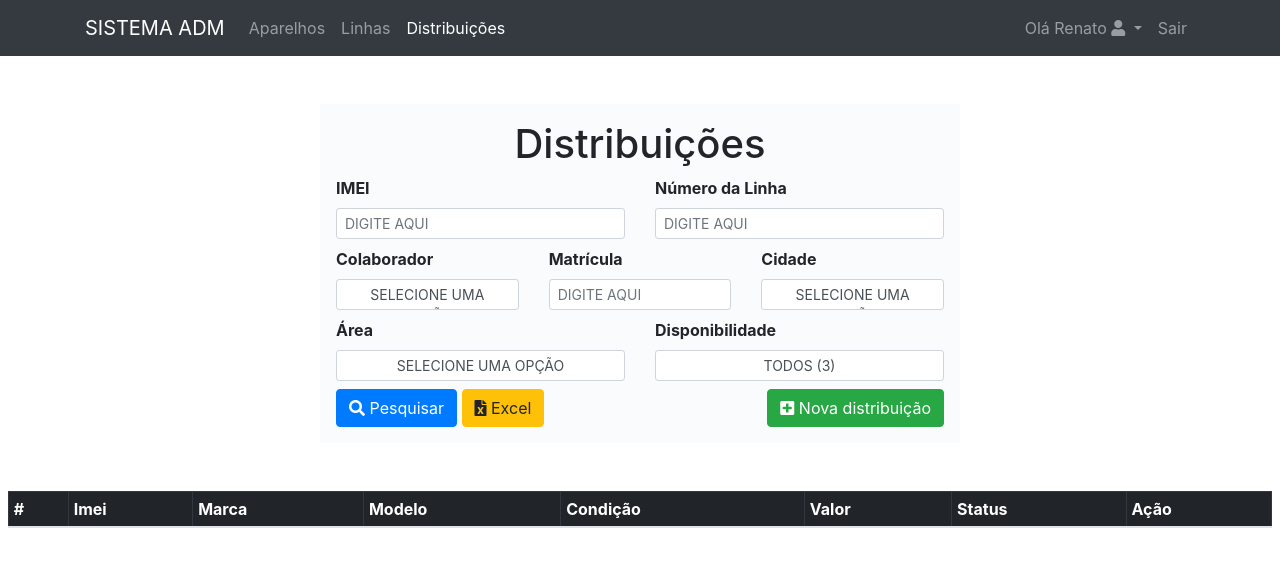
After one commit to Goodnato/sistema_adm, a CodeIgniter app: page /sistemaadm/Distribuicoes/ in a window 1280 px wide. The commit adds this page. Shown: the top 567 px of the page. Run offline with CodeIgniter, Linux system fonts and the light colour scheme; data comes from the database, SQL or seed files in the repository; tables that the repository leaves empty hold one stand-in row (values such as "Sample post"); lists and menus that the app fills with data are empty.

Commit message:
Adicionei a view Distribuicoes e linkei as paginas

```diff
--- a/application/config/constants.php
+++ b/application/config/constants.php
@@ -96,3 +96,7 @@ define('ARRAY_STATUS', [
     0 => 'INATIVO',
     1 => 'ATIVO'
 ]);
+
+define('PAGINA_APARELHOS', 1);
+define('PAGINA_LINHAS', 2);
+define('PAGINA_DISTRIBUICOES', 3);
--- a/application/controllers/Aparelhos.php
+++ b/application/controllers/Aparelhos.php
@@ -25,6 +25,8 @@ class Aparelhos extends CI_Controller
     private function carregaView()
     {
         $carregaView = [
+            'tituloAtual' => 'Aparelhos',
+            'paginaAtual' => PAGINA_APARELHOS,
             'caminhoCss' => 'assets/css/aparelhos.css',
             'caminhoJs' => 'assets/js/aparelhos.js',
             'listaMarcas' => $this->Marcas_model->consultaTodasMarcas(),
--- /dev/null
+++ b/application/controllers/Distribuicoes.php
@@ -0,0 +1,43 @@
+<?php
+
+defined('BASEPATH') or exit('No direct script access allowed');
+
+class Distribuicoes extends CI_Controller
+{
+    public function __construct()
+    {
+        parent::__construct();
+
+        $this->load->model('Aparelhos_model');
+        $this->load->model('Marcas_model');
+        $this->load->model('Modelos_model');
+        $this->load->model('Status_condicoes_aparelhos_model');
+        $this->load->model('Status_disponibilidades_model');
+    }
+
+    public function index()
+    {
+        $this->load->view('head', $this->carregaView());
+        $this->load->view('distribuicoes/index');
+        $this->load->view('footer');
+    }
+
+    private function carregaView()
+    {
+        $carregaView = [
+            'tituloAtual' => 'Distribuições',
+            'paginaAtual' => PAGINA_DISTRIBUICOES,
+            'caminhoCss' => 'assets/css/distribuicoes.css',
+            'caminhoJs' => 'assets/js/distribuicoes.js',
+            'listaMarcas' => $this->Marcas_model->consultaTodasMarcas(),
+            'listaMarcasAtivas' => $this->Marcas_model->consultaTodasMarcasPorStatus(STATUS_ATIVO),
+            'listaModelos' => $this->Modelos_model->consultaTodosModelos(),
+            'listaModelosAtivos' => $this->Modelos_model->consultaTodosModelosPorStatus(STATUS_ATIVO),
+            'listaStatusCondicoes' => $this->Status_condicoes_aparelhos_model->consultaTodosStatus(),
+            'listaStatusDisponibilidades' => $this->Status_disponibilidades_model->consultaTodosStatus(),
+            'listaUsuariosCadastroAparelho' => $this->Aparelhos_model->consultaTodosUsuariosCadastroAparelho()
+        ];
+
+        return $carregaView;
+    }
+}
--- a/application/controllers/Linhas.php
+++ b/application/controllers/Linhas.php
@@ -24,6 +24,8 @@ class Linhas extends CI_Controller
     private function carregaView()
     {
         $carregaView = [
+            'tituloAtual' => 'Linhas',
+            'paginaAtual' => PAGINA_LINHAS,
             'caminhoCss' => 'assets/css/linhas.css',
             'caminhoJs' => 'assets/js/linhas.js',
             'listaCategorias' => $this->Categorias_model->consultaTodasCategorias(),
--- /dev/null
+++ b/application/views/distribuicoes/index.php
@@ -0,0 +1,262 @@
+<div class="container-fluid">
+    <div class="row justify-content-center mt-5">
+        <div class="col-6 p-3" style="background-color: #FAFBFC;">
+            <form>
+                <div class="row">
+                    <div class="col-12">
+                        <h1 class="text-center">Distribuições</h1>
+                    </div>
+                </div>
+                <div class="row">
+                    <div class="col">
+                        <label for="pesquisaImei" class="form-label">IMEI</label>
+                        <input type="number" class="form-control form-control-sm" id="pesquisaImei" placeholder="DIGITE AQUI">
+                    </div>
+                    <div class="col">
+                        <label for="pesquisaNumero" class="form-label">Número da Linha</label>
+                        <input type="text" class="form-control form-control-sm" id="pesquisaNumero" placeholder="DIGITE AQUI">
+                    </div>
+                </div>
+                <div class="row mt-2">
+                    <div class="col-4">
+                        <label for="pesquisaColaborador" class="form-label">Colaborador</label><br>
+                        <select id="pesquisaColaborador" multiple="multiple">
+                        </select>
+                    </div>
+                    <div class="col-4">
+                        <label for="pesquisaMatricula" class="form-label">Matrícula</label>
+                        <input type="text" class="form-control form-control-sm" id="pesquisaMatricula" placeholder="DIGITE AQUI">
+                    </div>
+                    <div class="col-4">
+                        <label for="pesquisaCidade" class="form-label">Cidade</label>
+                        <select id="pesquisaCidade" multiple="multiple">
+                        </select>
+                    </div>
+                </div>
+                <div class="row mt-2">
+                    <div class="col">
+                        <label for="pesquisaArea" class="form-label">Área</label><br>
+                        <select id="pesquisaArea" multiple="multiple">
+                        </select>
+                    </div>
+                    <div class="col">
+                        <label for="pesquisaDisponibilidade" class="form-label">Disponibilidade</label><br>
+                        <select id="pesquisaDisponibilidade" multiple="multiple">
+                            <?php foreach ($listaStatusDisponibilidades as $status) { ?>
+                                <option value="<?= $status['id'] ?>"><?= $status['nome'] ?></option>
+                            <?php } ?>
+                        </select>
+                    </div>
+                </div>
+                <div class="row mt-2">
+                    <div class="col-12">
+                        <button class="btn btn-primary" id="btnPesquisarFiltros"><i class="fas fa-search"></i> Pesquisar</button>
+                        <button class="btn btn-warning"><i class="fas fa-file-excel"></i> Excel</button>
+                        <button type="button" class="btn btn-success float-right" data-toggle="modal" data-target="#modalNovoAparelho"><i class="fas fa-plus-square"></i> Nova distribuição</button>
+                    </div>
+                </div>
+            </form>
+        </div>
+    </div>
+    <div class="row mt-5 px-2">
+        <div class="table-responsive">
+            <table class="table table-striped table-bordered table-sm" id="tabelaAparelhos">
+                <thead class="table-dark">
+                    <tr>
+                        <th scope="col">#</th>
+                        <th scope="col">Imei</th>
+                        <th scope="col">Marca</th>
+                        <th scope="col">Modelo</th>
+                        <th scope="col">Condição</th>
+                        <th scope="col">Valor</th>
+                        <th scope="col">Status</th>
+                        <th scope="col">Ação</th>
+                    </tr>
+                </thead>
+                <tbody>
+                </tbody>
+            </table>
+        </div>
+    </div>
+</div>
+
+<div class="modal fade" id="modalNovoAparelho" tabindex="-1">
+    <div class="modal-dialog modal-lg">
+        <div class="modal-content">
+            <div class="modal-header">
+                <h5 class="modal-title text-success"><i class="fas fa-plus-square"></i> Novo aparelho</h5>
+                <button type="button" class="close" data-dismiss="modal" aria-label="Close">
+                    <span aria-hidden="true">&times;</span>
+                </button>
+            </div>
+            <div class="modal-body">
+                <div class="container-fluid">
+                    <div class="row">
+                        <div class="col-12">
+                            <form>
+                                <div class="row">
+                                    <div class="col">
+                                        <div id="cadastroAlert" class="alert alert-danger d-none" role="alert">
+                                            <div id="cadastroMensagem"></div>
+                                        </div>
+                                    </div>
+                                </div>
+                                <div class="row">
+                                    <div class="col">
+                                        <label for="cadastroImei" class="form-label">IMEI*</label>
+                                        <input type="number" name="imei" class="form-control form-control-sm" id="cadastroImei" placeholder="DIGITE AQUI">
+                                    </div>
+                                    <div class="col">
+                                        <label for="cadastroModelo" class="form-label">Modelo*</label>
+                                        <select class="form-control form-control-sm" id="cadastroModelo">
+                                            <option value>SELECIONE</option>
+                                            <?php foreach ($listaModelosAtivos as $modelo) { ?>
+                                                <option value="<?= $modelo['id'] ?>"><?= $modelo['nome'] ?></option>
+                                            <?php } ?>
+                                        </select>
+                                    </div>
+                                </div>
+                                <div class="row mt-2">
+                                    <div class="col">
+                                        <label for="cadastroMarca" class="form-label">Marca*</label>
+                                        <input type="text" class="form-control form-control-sm text-center" id="cadastroMarca" value="SELECIONE UM MODELO" disabled>
+                                    </div>
+                                    <div class="col">
+                                        <label for="cadastroStatusCondicaoAparelho" class="form-label">Condição aparelho*</label>
+                                        <select class="form-control form-control-sm" id="cadastroStatusCondicaoAparelho">
+                                            <?php foreach ($listaStatusCondicoes as $status) { ?>
+                                                <option value="<?= $status['id'] ?>"><?= $status['nome'] ?></option>
+                                            <?php } ?>
+                                        </select>
+                                    </div>
+                                </div>
+                                <div class="row mt-2">
+                                    <div class="col-6">
+                                        <label for="cadastroNotaFiscal" class="form-label">Nota fiscal</label>
+                                        <input type="number" class="form-control form-control-sm" id="cadastroNotaFiscal" placeholder="DIGITE AQUI">
+                                    </div>
+                                    <div class="col-6">
+                                        <label for="cadastroDataNotaFiscal" class="form-label">Data nota fiscal</label>
+                                        <input type="date" class="form-control form-control-sm" id="cadastroDataNotaFiscal">
+                                    </div>
+                                </div>
+                                <div class="row mt-2">
+                                    <div class="col-6">
+                                        <label for="cadastroValorNotaFiscal" class="form-label">Valor nota fiscal R$</label>
+                                        <input type="text" class="form-control form-control-sm" id="cadastroValorNotaFiscal" placeholder="0,00">
+                                    </div>
+                                </div>
+                            </form>
+                        </div>
+                    </div>
+                </div>
+            </div>
+            <div class="modal-footer">
+                <button type="button" class="btn btn-danger" data-dismiss="modal"><i class="fas fa-window-close"></i> Cancelar</button>
+                <button type="button" class="btn btn-success" id="btnSalvarAparelho"><i class="fas fa-save"></i> Salvar</button>
+            </div>
+        </div>
+    </div>
+</div>
+
+<div class="modal fade" id="modalVerAparelho" tabindex="-1">
+    <div class="modal-dialog modal-lg">
+        <div class="modal-content">
+            <div class="modal-header">
+                <h5 class="modal-title text-secondary"><i class="fas fa-edit"></i></i> <span id="tituloAparelho"></span></h5>
+                <button type="button" class="close" data-dismiss="modal" aria-label="Close">
+                    <span aria-hidden="true">&times;</span>
+                </button>
+            </div>
+            <div class="modal-body">
+                <div class="container-fluid">
+                    <div class="row">
+                        <div class="col-12">
+                            <form>
+                                <div class="row">
+                                    <div class="col">
+                                        <div id="editaAlert" class="alert alert-danger d-none" role="alert">
+                                            <div id="editaMensagem"></div>
+                                        </div>
+                                    </div>
+                                </div>
+                                <div class="row">
+                                    <input type="hidden" id="editaIdAparelho" value="">
+                                    <div class="col">
+                                        <label for="editaImei" class="form-label">IMEI*</label>
+                                        <input type="number" name="imei" class="form-control form-control-sm" id="editaImei" disabled>
+                                    </div>
+                                    <div class="col">
+                                        <label for="editaModelo" class="form-label">Modelo*</label>
+                                        <input type="text" class="form-control form-control-sm" id="editaModelo" disabled>
+                                    </div>
+                                </div>
+                                <div class="row mt-2">
+                                    <div class="col">
+                                        <label for="editaMarca" class="form-label">Marca*</label>
+                                        <input type="text" class="form-control form-control-sm" id="editaMarca" disabled>
+                                    </div>
+                                    <div class="col">
+                                        <label for="editaStatusCondicaoAparelho" class="form-label">Condição aparelho*</label>
+                                        <select class="form-control form-control-sm" id="editaStatusCondicaoAparelho">
+                                            <?php foreach ($listaStatusCondicoes as $status) { ?>
+                                                <option value="<?= $status['id'] ?>"><?= $status['nome'] ?></option>
+                                            <?php } ?>
+                                        </select>
+                                    </div>
+                                </div>
+                                <div class="row mt-2">
+                                    <div class="col">
+                                        <label for="editaNotaFiscal" class="form-label">Nota fiscal</label>
+                                        <input type="number" class="form-control form-control-sm" id="editaNotaFiscal" placeholder="DIGITE AQUI">
+                                    </div>
+                                    <div class="col">
+                                        <label for="editaDataNotaFiscal" class="form-label">Data nota fiscal</label>
+                                        <input type="date" class="form-control form-control-sm" id="editaDataNotaFiscal">
+                                    </div>
+                                </div>
+                                <div class="row mt-2">
+                                    <div class="col">
+                                        <label for="editaValorNotaFiscal" class="form-label">Valor nota fiscal R$</label>
+                                        <input type="text" class="form-control form-control-sm" id="editaValorNotaFiscal" placeholder="0,00">
+                                    </div>
+                                    <div class="col">
+                                        <label for="editaValorDepreciado" class="form-label">Valor depreciado R$</label>
+                                        <input type="text" class="form-control form-control-sm" id="editaValorDepreciado" disabled>
+                                    </div>
+                                </div>
+                                <div class="row mt-2">
+                                    <div class="col">
+                                        <label for="editaCadastradoPor" class="form-label">Cadastrado por</label>
+                                        <input type="text" class="form-control form-control-sm" id="editaCadastradoPor" disabled>
+                                    </div>
+                                    <div class="col">
+                                        <label for="editaValorDisponibilidade" class="form-label">Disponibilidade</label>
+                                        <input type="text" class="form-control form-control-sm" id="editaValorDisponibilidade" disabled>
+                                    </div>
+                                </div>
+                                <div class="row mt-2">
+                                    <div class="col-6">
+                                        <label for="editaStatus" class="form-label">Status</label><br>
+                                        <select class="form-control form-control-sm" id="editaStatus">
+                                            <?php foreach (ARRAY_STATUS as $idStatus => $status) { ?>
+                                                <option value="<?= $idStatus ?>"><?= $status ?></option>
+                                            <?php } ?>
+                                        </select>
+                                    </div>
+                                </div>
+                            </form>
+                        </div>
+                    </div>
+                </div>
+            </div>
+            <div class="modal-footer">
+                <button type="button" class="btn btn-danger" data-dismiss="modal"><i class="fas fa-window-close"></i> Cancelar</button>
+                <button type="button" class="btn btn-success" id="btnEditarAparelho"><i class="fas fa-save"></i> Salvar</button>
+            </div>
+        </div>
+    </div>
+</div>
+<script>
+    const statusCondicaoAparelho = <?= json_encode($listaStatusCondicoes); ?>
+</script>
--- a/application/views/head.php
+++ b/application/views/head.php
@@ -5,7 +5,7 @@
     <meta charset="UTF-8">
     <meta http-equiv="X-UA-Compatible" content="IE=edge">
     <meta name="viewport" content="width=device-width, initial-scale=1.0">
-    <title>Aparelhos</title>
+    <title><?= $tituloAtual; ?></title>
     <link rel="stylesheet" href="<?= base_url("assets/css/bootstrap.min.css"); ?>">
     <link rel="stylesheet" href="<?= base_url("assets/css/datatable-bootstrap.min.css"); ?>">
     <link rel="stylesheet" href="<?= base_url("assets/css/bootstrap-multiselect.min.css"); ?>">
@@ -24,13 +24,13 @@
             <div class="collapse navbar-collapse" id="navbarSupportedContent">
                 <ul class="navbar-nav mr-auto">
                     <li class="nav-item">
-                        <a class="nav-link" href="#">Aparelhos <span class="sr-only">(current)</span></a>
+                        <a class="nav-link <?=$paginaAtual == PAGINA_APARELHOS ? 'active' : ''?>" href="<?= base_url('Aparelhos/') ?>">Aparelhos</a>
                     </li>
                     <li class="nav-item">
-                        <a class="nav-link" href="#">Linhas <span class="sr-only">(current)</span></a>
+                        <a class="nav-link <?=$paginaAtual == PAGINA_LINHAS ? 'active' : ''?>" href="<?= base_url('Linhas/') ?>">Linhas</a>
                     </li>
                     <li class="nav-item">
-                        <a class="nav-link" href="#">Distribuições <span class="sr-only">(current)</span></a>
+                        <a class="nav-link <?=$paginaAtual == PAGINA_DISTRIBUICOES ? 'active' : ''?>" href="<?= base_url('Distribuicoes/') ?>">Distribuições</a>
                     </li>
                 </ul>
                 <ul class="navbar-nav">
--- /dev/null
+++ b/assets/css/distribuicoes.css
@@ -0,0 +1,3 @@
+label {
+    font-weight: bold;
+}
--- /dev/null
+++ b/assets/js/distribuicoes.js
@@ -0,0 +1,47 @@
+$('#pesquisaColaborador').multiselect({
+    buttonWidth: '100%',
+    includeSelectAllOption: true,
+    enableFiltering: true,
+    filterPlaceholder: 'Procurar',
+    selectAllText: 'TODOS',
+    nonSelectedText: 'SELECIONE UMA OPÇÃO',
+    allSelectedText: 'TODOS',
+    nSelectedText: 'SELECIONADO(S)',
+    buttonClass: 'form-control form-control-sm'
+});
+$('#pesquisaColaborador').multiselect('selectAll', false);
+
+$('#pesquisaCidade').multiselect({
+    buttonWidth: '100%',
+    includeSelectAllOption: true,
+    selectAllText: 'TODOS',
+    nonSelectedText: 'SELECIONE UMA OPÇÃO',
+    allSelectedText: 'TODOS',
+    nSelectedText: 'SELECIONADO(S)',
+    buttonClass: 'form-control form-control-sm'
+});
+$('#pesquisaCidade').multiselect('selectAll', false);
+
+$('#pesquisaArea').multiselect({
+    buttonWidth: '100%',
+    includeSelectAllOption: true,
+    enableFiltering: true,
+    filterPlaceholder: 'Procurar',
+    selectAllText: 'TODOS',
+    nonSelectedText: 'SELECIONE UMA OPÇÃO',
+    allSelectedText: 'TODOS',
+    nSelectedText: 'SELECIONADO(S)',
+    buttonClass: 'form-control form-control-sm'
+});
+$('#pesquisaArea').multiselect('selectAll', false);
+
+$('#pesquisaDisponibilidade').multiselect({
+    buttonWidth: '100%',
+    includeSelectAllOption: true,
+    selectAllText: 'TODOS',
+    nonSelectedText: 'SELECIONE UMA OPÇÃO',
+    allSelectedText: 'TODOS',
+    nSelectedText: 'SELECIONADO(S)',
+    buttonClass: 'form-control form-control-sm'
+});
+$('#pesquisaDisponibilidade').multiselect('selectAll', false);
```
Also changed, not shown: application/models/Distribuicoes_model.php (added, +8 -0 lines).
